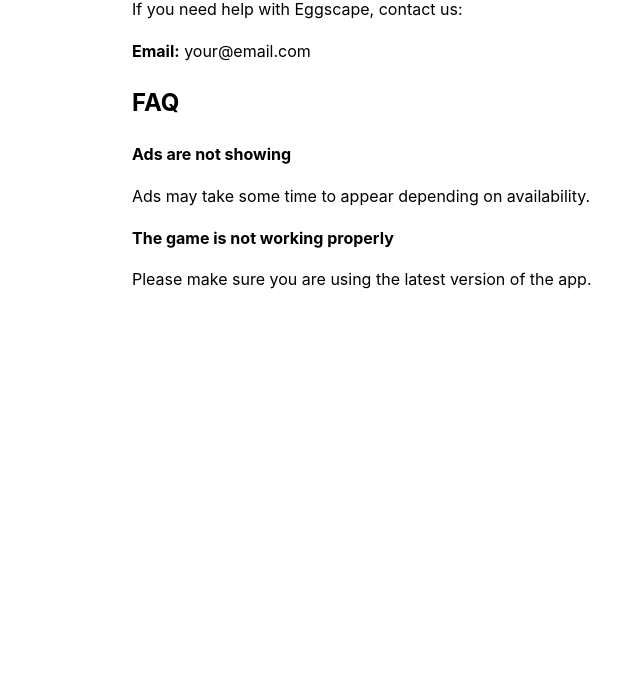
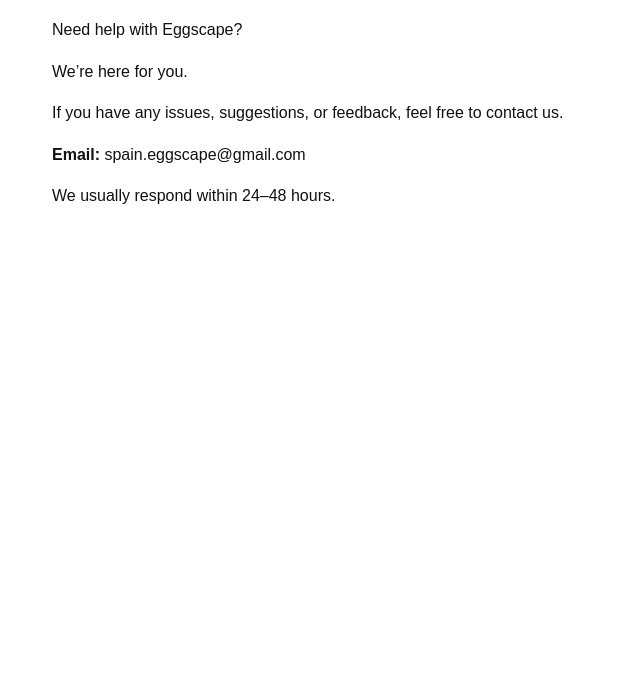
Before and after one commit to jdavilaf/eggscape-support, a plain HTML site: page support/en/index.html in a window 1280 px wide. Shown: the part 117-800 px from the top of the page, without its empty margins (208-848 px from the left). Drawn offline with Linux system fonts and the light colour scheme.

Commit message:
Update index.html

```diff
--- a/support/en/index.html
+++ b/support/en/index.html
@@ -3,32 +3,15 @@
 <html lang="en">
 <head>
   <meta charset="UTF-8">
+  <meta name="viewport" content="width=device-width, initial-scale=1.0">
   <title>Eggscape Support</title>
-  <style>
-    body {
-      font-family: -apple-system, Arial, sans-serif;
-      max-width: 600px;
-      margin: auto;
-      padding: 20px;
-      line-height: 1.6;
-    }
-  </style>
 </head>
-<body>
-
-<h1>Eggscape Support</h1>
-
-<p>If you need help with Eggscape, contact us:</p>
-
-<p><strong>Email:</strong> your@email.com</p>
-
-<h2>FAQ</h2>
-
-<p><strong>Ads are not showing</strong></p>
-<p>Ads may take some time to appear depending on availability.</p>
-
-<p><strong>The game is not working properly</strong></p>
-<p>Please make sure you are using the latest version of the app.</p>
-
+<body style="font-family: Arial, sans-serif; max-width: 760px; margin: 0 auto; padding: 40px 24px; line-height: 1.6; color: #111;">
+  <h1>Eggscape Support</h1>
+  <p>Need help with Eggscape?</p>
+  <p>We’re here for you.</p>
+  <p>If you have any issues, suggestions, or feedback, feel free to contact us.</p>
+  <p><strong>Email:</strong> spain.eggscape@gmail.com</p>
+  <p>We usually respond within 24–48 hours.</p>
 </body>
 </html>
```
